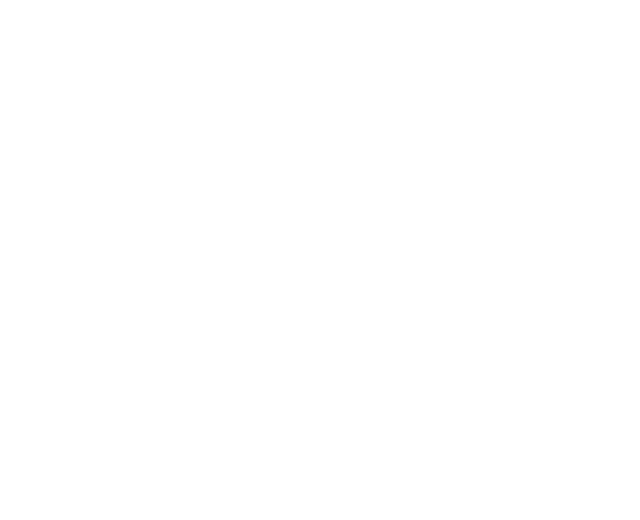
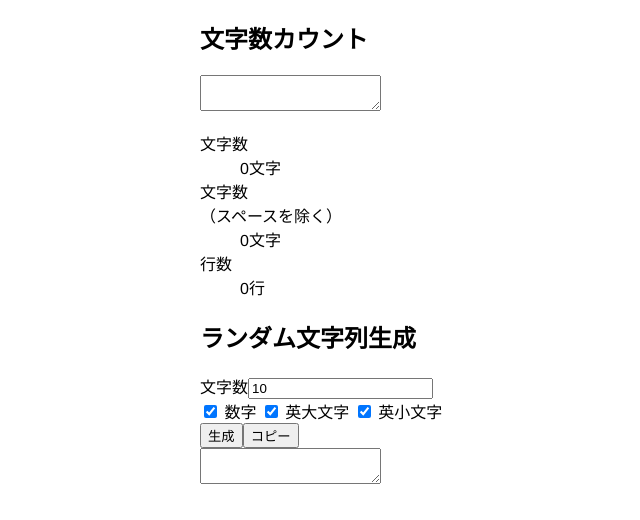
Before and after one commit to nek0meshi/web-utils, a Vue app in the folder app/: page / in a window 1280 px wide. Shown: the top 520 px of the page, without its empty margins (200-840 px from the left). Built offline with nearby package versions, Linux system fonts and the light colour scheme.

Commit message:
- vue3で、文字数カウントとランダム文字列生成を実装

```diff
--- a/app/src/App.vue
+++ b/app/src/App.vue
@@ -1,17 +1,19 @@
 <script setup>
+import CountText from "./components/CountText.vue";
+import RandomTextGenerate from "./components/RandomTextGenerate.vue";
 </script>
 
 <template>
-  <div></div>
+  <div>
+    <CountText />
+    <RandomTextGenerate />
+  </div>
 </template>
 
 <style>
 #app {
   font-family: Avenir, Helvetica, Arial, sans-serif;
-  -webkit-font-smoothing: antialiased;
-  -moz-osx-font-smoothing: grayscale;
-  text-align: center;
-  color: #2c3e50;
-  margin-top: 60px;
+  width: 480px;
+  margin: 0 auto;
 }
 </style>
--- /dev/null
+++ b/app/src/components/CountText.vue
@@ -0,0 +1,32 @@
+<template>
+  <div>
+    <h2>文字数カウント</h2>
+    <textarea v-model="text"></textarea>
+    <dl>
+      <dt>文字数</dt>
+      <dd>{{ textCount }}文字</dd>
+      <dt>文字数<br>（スペースを除く）</dt>
+      <dd>{{ textWithoutSpaceCount }}文字</dd>
+      <dt>行数</dt>
+      <dd>{{ gyosuCount }}行</dd>
+    </dl>
+  </div>
+</template>
+
+<script setup>
+import { ref, computed } from 'vue'
+
+const text = ref('')
+const kaigyoCount = computed(() => text.value.split('').filter((text) => text === '\n').length)
+const spaceCount = computed(
+  () => text.value.split('').filter((text) => [' ', '　'].includes(text)).length
+);
+const textCount = computed(() => text.value.length - kaigyoCount.value);
+const textWithoutSpaceCount = computed(() => textCount.value - spaceCount.value)
+const gyosuCount = computed(() =>
+  kaigyoCount.value + (text.value.split('\n').slice(-1)[0].trim().length ? 1 : 0)
+);
+</script>
+
+<style scoped>
+</style>
--- /dev/null
+++ b/app/src/components/RandomTextGenerate.vue
@@ -0,0 +1,55 @@
+<template>
+  <div>
+    <h2>ランダム文字列生成</h2>
+    <div>
+      <div >
+        <span>文字数</span>
+        <input v-model="textLength" type="text">
+      </div>
+      <div>
+        <label>
+          <input v-model="useNumber" type="checkbox"> 数字
+        </label>
+        <label>
+          <input v-model="useUppercaseAlphabet" type="checkbox"> 英大文字
+        </label>
+        <label>
+          <input v-model="useLowercaseAlphabet" type="checkbox"> 英小文字
+        </label>
+      </div>
+      <div>
+        <button @click="generate">生成</button>
+        <button @click="copy">コピー</button>
+      </div>
+      <textarea id="randomTextGenerateTextArea" :value="randomText" readonly></textarea>
+    </div>
+  </div>
+</template>
+
+<script setup>
+import { ref, computed } from 'vue'
+
+const textLength = ref(10)
+const useNumber = ref(true)
+const useUppercaseAlphabet = ref(true)
+const useLowercaseAlphabet = ref(true)
+const randomText = ref('')
+const randomTextOrigin = computed(
+  () => [
+    useNumber.value ? '0123456789' : '',
+    useUppercaseAlphabet.value ? 'ABCDEFGHIJKLMNOPQRSTUVWXYZ' : '',
+    useLowercaseAlphabet.value ? 'abcdefghijklmnopqrstuvwxyz' : '',
+  ].join('')
+)
+
+const generate = () => {
+  randomText.value = Array
+    .from(Array(+textLength.value || 10))
+    .map(() => randomTextOrigin.value[Math.floor(Math.random() * randomTextOrigin.value.length)])
+    .join('')
+}
+const copy = () => {
+  document.querySelector('#randomTextGenerateTextArea').select()
+  document.execCommand("copy")
+}
+</script>
```
